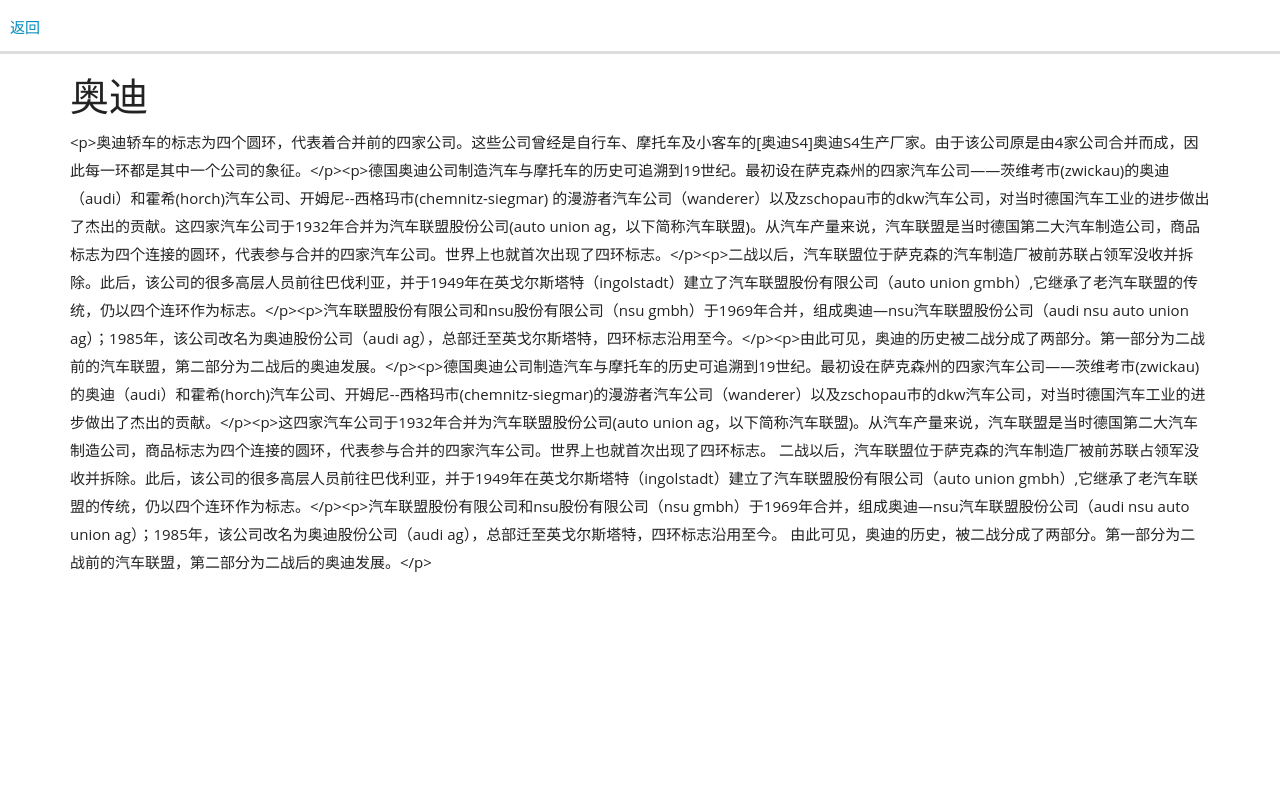
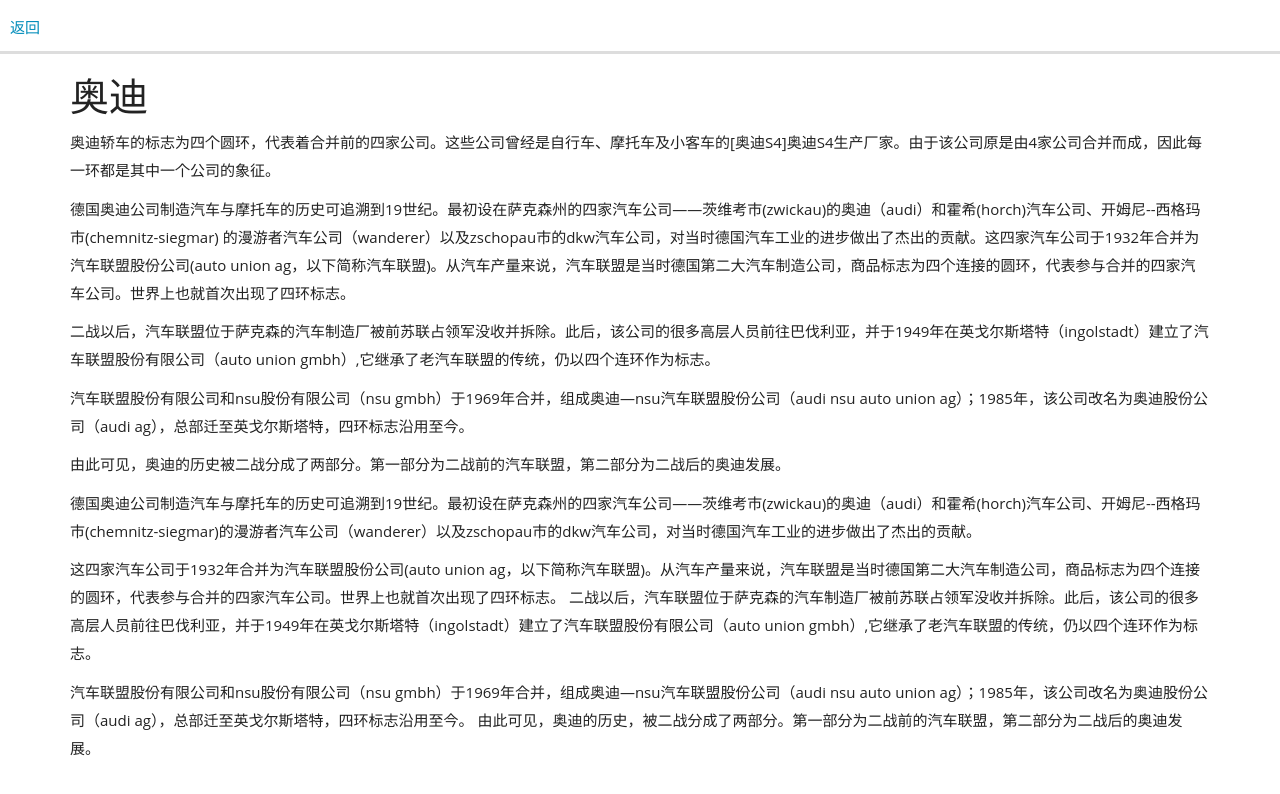
Before and after one commit to lanqy/car-logos, a Vue app: page /car/deguo/1588108 in a window 1280 px wide. Shown: the top 794 px of the page. Built offline with nearby package versions, Linux system fonts and the light colour scheme.

Commit message:
支持HTML格式

```diff
--- a/src/components/detail.vue
+++ b/src/components/detail.vue
@@ -8,9 +8,7 @@
       <div class="detail__content">
         <div class="container">
           <h1>{{item.title}}</h1>
-          <div class="content">
-            {{item.detail}}
-          </div>
+          <div class="content" v-html='item.detail'></div>
         </div>
       </div>
   </div>
```
